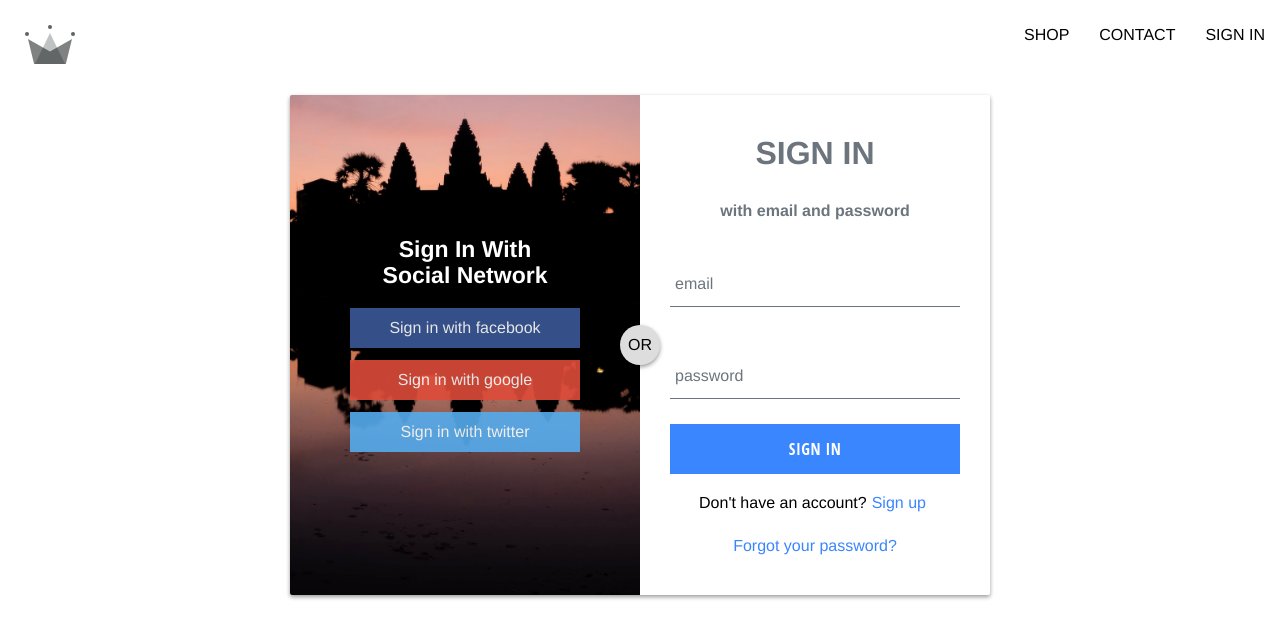
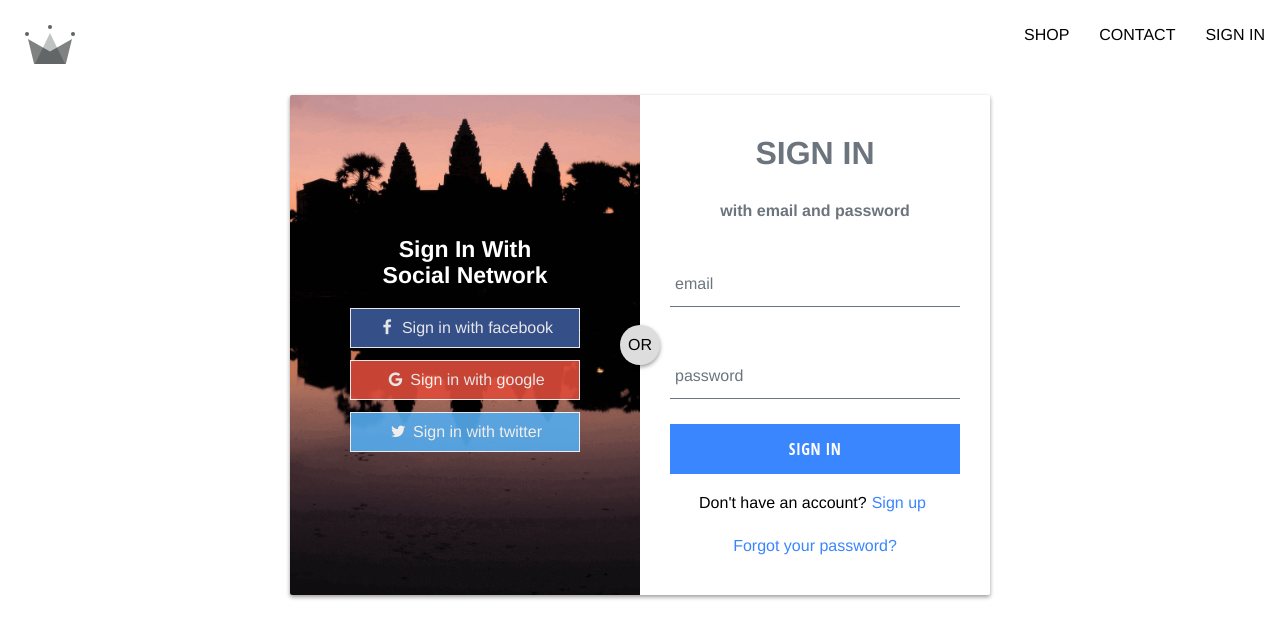
Before and after one commit to vattcarter7/klooky, a React (Create React App) app in the folder client-web/: page /signin in a window 1280 px wide. Shown: the top 638 px of the page. Built offline with nearby package versions, Linux system fonts and the light colour scheme.

Commit message:
add fontawesome on social network button

```diff
--- a/client-web/src/components/social-network-button/styles/social-network-button-styles.js
+++ b/client-web/src/components/social-network-button/styles/social-network-button-styles.js
@@ -3,6 +3,7 @@ import styled, { css } from 'styled-components/macro';
 import { FACEBOOK, GOOGLE, TWITTER } from '../../../constants/colors';
 
 export const SocialNetworkButtonContainer = styled.button`
+  position: relative;
   width: 230px;
   background-color: black;
   color: white;
@@ -10,6 +11,7 @@ export const SocialNetworkButtonContainer = styled.button`
   border: none;
   cursor: pointer;
   opacity: 0.9;
+  border: 0.4px solid white;
   margin-bottom: 12px;
   &:hover {
     opacity: 1;
--- a/client-web/src/pages/sign-in/sign-in-page.js
+++ b/client-web/src/pages/sign-in/sign-in-page.js
@@ -46,11 +46,13 @@ const SignInPage = ({ googleSignInStart }) => {
             facebook
             onClick={() => console.log('click on facebook button')}
           >
-            Sign in with facebook
+            <i className='fa fa-facebook fa-fw'></i> Sign in with facebook
           </SocialNetworkButton>
-          <SocialNetworkButton google>Sign in with google</SocialNetworkButton>
+          <SocialNetworkButton google>
+            <i className='fa fa-google fa-fw'></i> Sign in with google
+          </SocialNetworkButton>
           <SocialNetworkButton twitter>
-            Sign in with twitter
+            <i class='fa fa-twitter fa-fw'></i> Sign in with twitter
           </SocialNetworkButton>
         </SocialSignInInner>
       </SocialSignInContainer>
--- a/client-web/src/pages/sign-in/styles/sign-in-page-styles.js
+++ b/client-web/src/pages/sign-in/styles/sign-in-page-styles.js
@@ -37,7 +37,7 @@ export const SocialSignInContainer = styled.div`
   box-sizing: border-box;
   width: 350px;
   height: 500px;
-  background: url('angkorwat-new.png');
+  background: url('angkorwat.png');
   background-size: cover;
   background-position: center;
   border-radius: 2px 0 0 2px;
```
Also changed, not shown: client-web/public/angkorwat-new.png (deleted), client-web/public/angkorwat.png.
